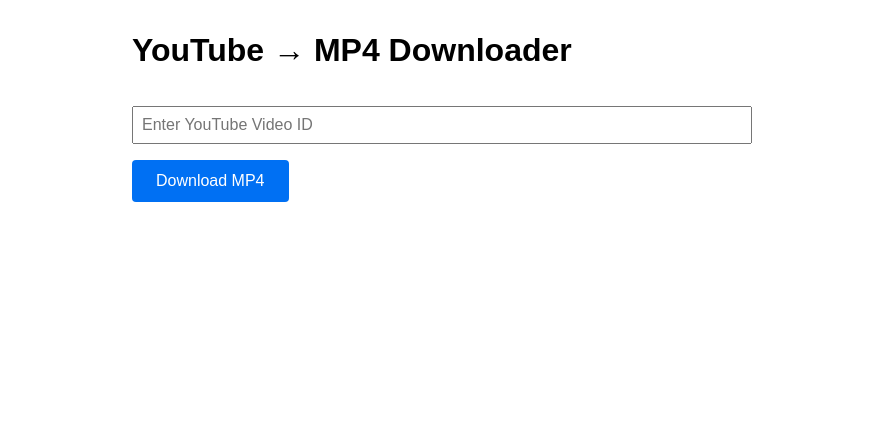
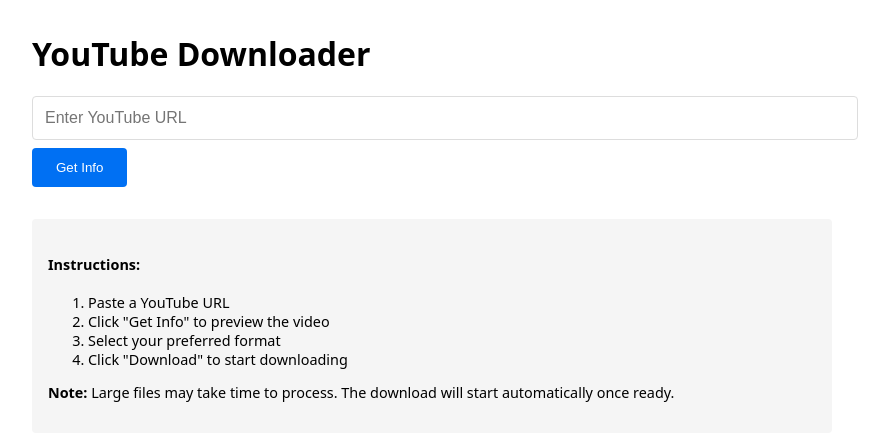
Before and after one commit to danielimad/youtube-downloader, a Next.js app: page / in a window 1280 px wide. Shown: the top 440 px of the page, without its empty margins (208-1097 px from the left). Built offline with nearby package versions, Linux system fonts and the light colour scheme.

Commit message:
Update index.js

```diff
--- a/pages/index.js
+++ b/pages/index.js
@@ -1,38 +1,135 @@
-import { useState } from 'react';
+import { useState, useEffect } from 'react';
 
 export default function Home() {
-  const [videoId, setVideoId] = useState('');
+  const [url, setUrl] = useState('');
+  const [videoInfo, setVideoInfo] = useState(null);
+  const [loading, setLoading] = useState(false);
+  const [format, setFormat] = useState('best');
+
+  const getVideoInfo = async () => {
+    if (!url) return;
+
+    setLoading(true);
+    try {
+      const response = await fetch(`/api/info?url=${encodeURIComponent(url)}`);
+      const data = await response.json();
+
+      if (response.ok) {
+        setVideoInfo(data);
+      } else {
+        alert(data.error || 'Failed to get video info');
+      }
+    } catch (error) {
+      alert('Network error');
+    }
+    setLoading(false);
+  };
 
   return (
-    <div style={{ maxWidth: 600, margin: '2rem auto', fontFamily: 'sans-serif' }}>
-      <h1>YouTube → MP4 Downloader</h1>
+    <div style={{
+      maxWidth: 800,
+      margin: '2rem auto',
+      padding: '0 1rem',
+      fontFamily: 'system-ui, -apple-system, sans-serif'
+    }}>
+      <h1>YouTube Downloader</h1>
 
+      <div style={{ marginBottom: '1rem' }}>
         <input
           type="text"
-        placeholder="Enter YouTube Video ID"
-        value={videoId}
-        onChange={e => setVideoId(e.target.value)}
+          placeholder="Enter YouTube URL"
+          value={url}
+          onChange={e => setUrl(e.target.value)}
           style={{
             width: '100%',
-          padding: '0.5rem',
-          margin: '1rem 0',
+            padding: '0.75rem',
             fontSize: '1rem',
+            border: '1px solid #ddd',
+            borderRadius: '4px',
+            marginBottom: '0.5rem'
           }}
         />
 
+        <button
+          onClick={getVideoInfo}
+          disabled={loading || !url}
+          style={{
+            padding: '0.75rem 1.5rem',
+            backgroundColor: '#0070f3',
+            color: 'white',
+            border: 'none',
+            borderRadius: '4px',
+            cursor: 'pointer',
+            marginRight: '0.5rem'
+          }}
+        >
+          {loading ? 'Loading...' : 'Get Info'}
+        </button>
+      </div>
+
+      {videoInfo && (
+        <div style={{
+          border: '1px solid #ddd',
+          borderRadius: '4px',
+          padding: '1rem',
+          marginBottom: '1rem'
+        }}>
+          <h3>{videoInfo.title}</h3>
+          {videoInfo.thumbnail && (
+            <img
+              src={videoInfo.thumbnail}
+              alt="Thumbnail"
+              style={{ maxWidth: '200px', height: 'auto' }}
+            />
+          )}
+
+          <div style={{ margin: '1rem 0' }}>
+            <label>Format: </label>
+            <select
+              value={format}
+              onChange={e => setFormat(e.target.value)}
+              style={{ padding: '0.25rem', marginLeft: '0.5rem' }}
+            >
+              <option value="best">Best Quality</option>
+              <option value="worst">Fastest Download</option>
+              <option value="bestaudio">Audio Only</option>
+              <option value="mp4">MP4 Video</option>
+            </select>
+          </div>
+
           <a
-        href={`/api/download?v=${encodeURIComponent(videoId)}`}
+            href={`/api/download?url=${encodeURIComponent(url)}&format=${format}`}
             style={{
               display: 'inline-block',
               padding: '0.75rem 1.5rem',
-          backgroundColor: '#0070f3',
-          color: '#fff',
+              backgroundColor: '#28a745',
+              color: 'white',
               textDecoration: 'none',
-          borderRadius: 4,
+              borderRadius: '4px'
             }}
           >
-        Download MP4
+            Download
           </a>
+        </div>
+      )}
+
+      <div style={{
+        marginTop: '2rem',
+        padding: '1rem',
+        backgroundColor: '#f5f5f5',
+        borderRadius: '4px',
+        fontSize: '0.9rem'
+      }}>
+        <h4>Instructions:</h4>
+        <ol>
+          <li>Paste a YouTube URL</li>
+          <li>Click "Get Info" to preview the video</li>
+          <li>Select your preferred format</li>
+          <li>Click "Download" to start downloading</li>
+        </ol>
+
+        <p><strong>Note:</strong> Large files may take time to process. The download will start automatically once ready.</p>
+      </div>
     </div>
   );
 }
```
Lines whose indentation alone changed are shown as unchanged.
